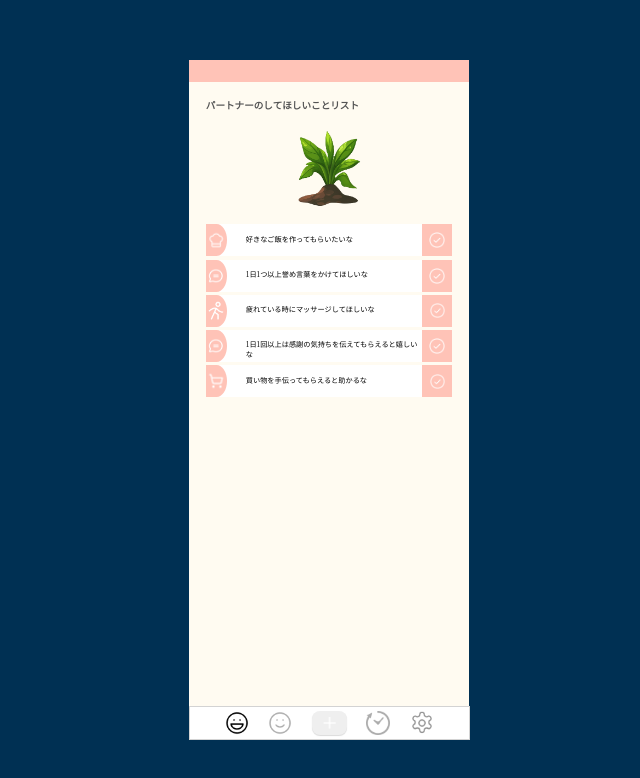
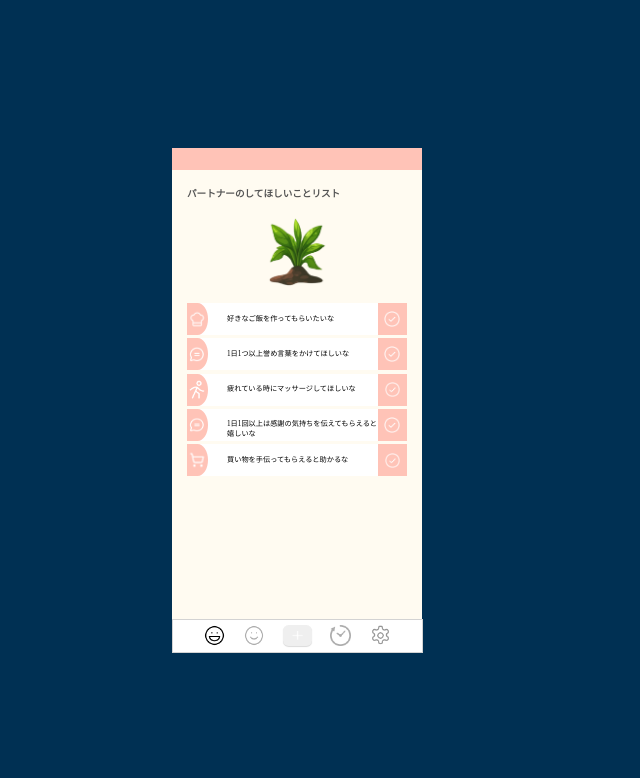
Before and after one commit to y-ugok/ListApp, a plain HTML site: page index.html in a window 1280 px wide. Shown: the whole page, without its empty margins (311-951 px from the left). Drawn offline with Linux system fonts and the light colour scheme.

Commit message:
フッターボタンの調整

```diff
--- a/css/style.css
+++ b/css/style.css
@@ -78,17 +78,7 @@ h1 {
   font-size: 0.9rem;
   margin: 1rem 0;
 }
-#open {
-  display: flex;
-  justify-content: center;
-  align-items: center;
-  border-style: none;
-  background-color: #efefef;
-  padding: 0.3rem 0.7rem;
-  border-radius: 0.5rem;
-  box-shadow: 0 1px 1px #dbdbdb;
-}
-
+#open,
 #open-disabled {
   display: flex;
   justify-content: center;
@@ -237,7 +227,7 @@ label {
   width: 100%;
 }
 
-@media screen and (min-width: 481px) {
+@media screen and (max-width: 1024px) {
   body {
     height: 100vh;
     width: 100%;
@@ -247,8 +237,8 @@ label {
   }
   .sp-main-wrapper {
     background-color: #fffbf1;
-    width: 50%;
-    height: 85vh;
+    width: 100%;
+    height: 100vh;
     margin: 0 auto;
     position: relative;
   }
@@ -272,16 +262,17 @@ label {
   /* PC用レイアウト 1,025px以上の範囲に収めるデザインはこの中に記述 */
   body {
     height: 100vh;
-    width: 100%;
+    width: 95%;
     background-color: #003053;
     display: flex;
     align-items: center;
   }
   .sp-main-wrapper {
     background-color: #fffbf1;
-    width: 280px;
-    height: 85vh;
+    width: 250px;
+    height: 505px;
     margin: 0 auto;
+    position: relative;
   }
   h1 {
     font-size: 0.6rem;
@@ -296,7 +287,16 @@ label {
     width: 99.5%;
     height: 1em;
   }
-  .icon-wrapper > img {
-    width: 0.3rem;
+  .icon-wrapper a > img {
+    width: 1.3rem;
+  }
+  button > img {
+    width: 0.7rem;
+  }
+
+  #open,
+  #open-disabled {
+    padding: 0.3rem 0.55rem;
+    border-radius: 0.35rem;
   }
 }
```
